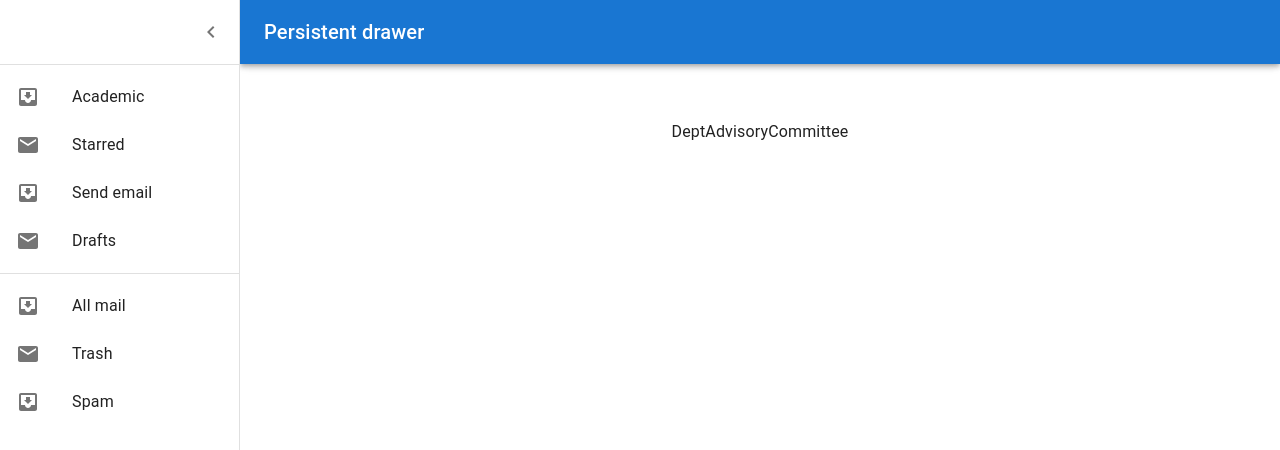
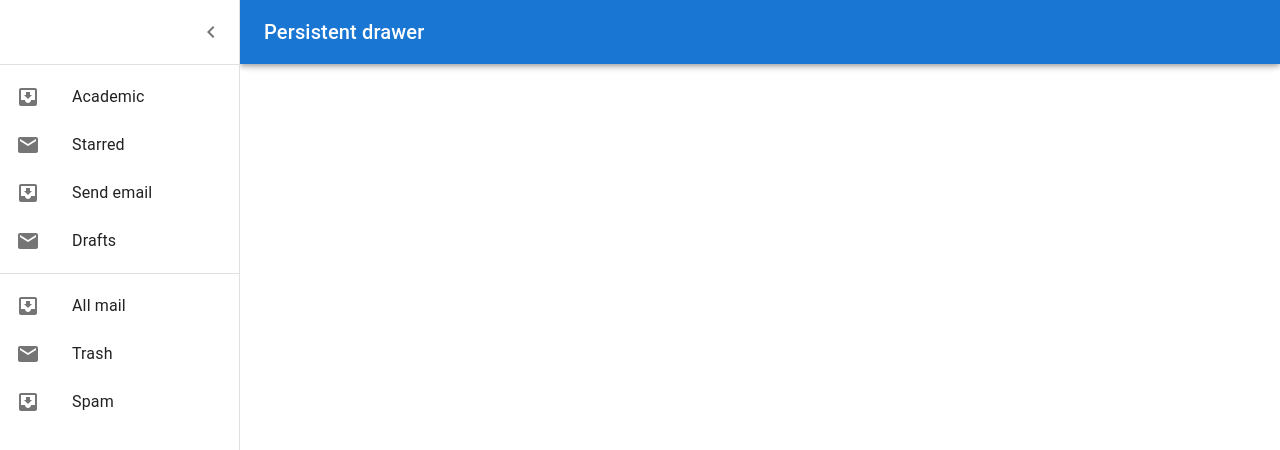
Before and after one commit to amanzrx4/learning-locker, a React (Vite) app in the folder client/: page /nios/academic/advisory in a window 1280 px wide. Shown: the top 450 px of the page. Built offline with nearby package versions, Linux system fonts and the light colour scheme.

Commit message:
styled box

```diff
--- a/client/src/components/routes/Academic/Academic.jsx
+++ b/client/src/components/routes/Academic/Academic.jsx
@@ -55,7 +55,6 @@ const Academic = () => {
         <ul>
           <li>
             <NavLink to="advisory">
-              {" "}
               Academic - Departmental Advisory Board
             </NavLink>
           </li>
--- a/client/src/components/routes/Academic/DeptAdvisoryCommittee.jsx
+++ b/client/src/components/routes/Academic/DeptAdvisoryCommittee.jsx
@@ -1,7 +1,10 @@
 import React from "react";
+import { StyledBox } from "./Academic";
 
 const DeptAdvisoryCommittee = () => {
-  return <div>DeptAdvisoryCommittee</div>;
+  return <StyledBox>
+
+  </StyledBox>;
 };
 
 export default DeptAdvisoryCommittee;
```
